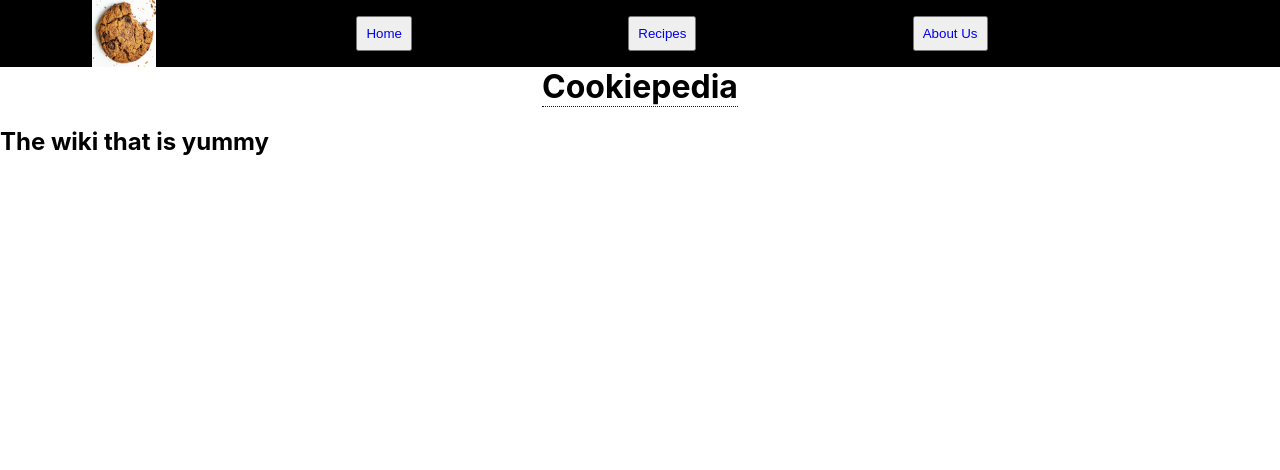
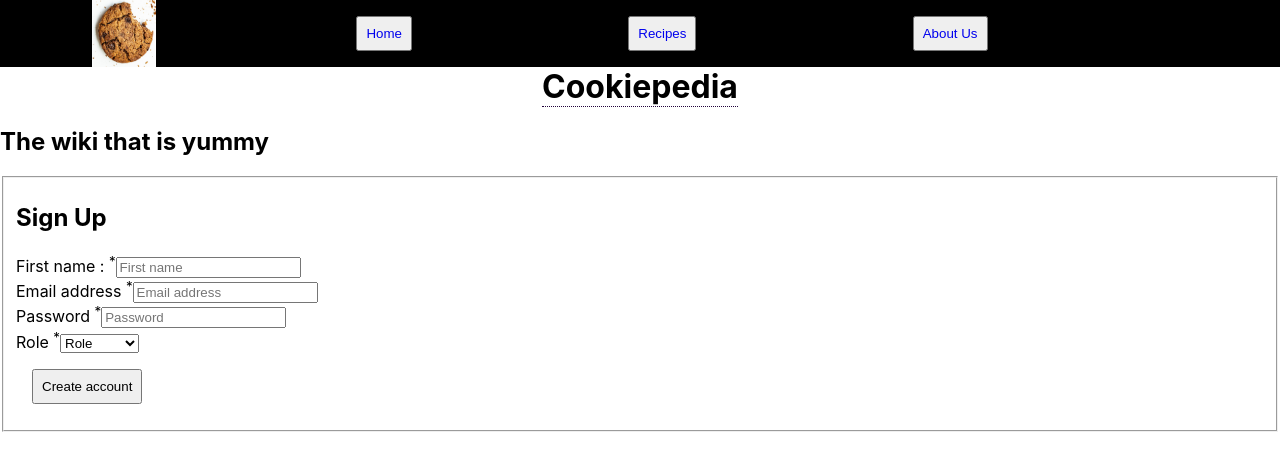
Before and after one commit to djepar/cookiepedia, a React (Create React App) app: page / in a window 1280 px wide. Shown: the top 470 px of the page. Built offline with nearby package versions, Linux system fonts and the light colour scheme.

Commit message:
cookipedia

```diff
--- a/package.json
+++ b/package.json
@@ -11,6 +11,8 @@
     "react-player": "^2.11.0",
     "react-router-dom": "^6.4.2",
     "react-scripts": "5.0.1",
+    "react-utils": "^1.0.0",
+    "utils": "^0.3.1",
     "web-vitals": "^2.1.4"
   },
   "scripts": {
--- a/src/components/AboutUs.js
+++ b/src/components/AboutUs.js
@@ -1,9 +1,10 @@
 export default function AboutMe(){
+
+
     return(
         <div>
             <h1>About Us</h1>
             <h2>A community to share recipes</h2>
-
         </div>
     )
 }
--- a/src/components/Home.js
+++ b/src/components/Home.js
@@ -1,10 +1,11 @@
+import SignIn from "./SignIn";
 function Home(){
     return (
         <div>
 
         <h1>Cookiepedia</h1>
         <h2>The wiki that is yummy</h2>
-
+        <SignIn/>
         </div>
     )
 }
--- /dev/null
+++ b/src/components/SignIn.js
@@ -0,0 +1,82 @@
+import {useState} from 'react'
+import {validateEmail} from "./utils"
+
+const PasswordErrorMessage = () => {
+    return (
+        <p className='FieldError'>Pasword should have at least 8 characters</p>
+    )
+}
+
+
+function SignIn(){
+    const [firstName, setFirstName] = useState("");
+    const [lastName, setLastName] = useState("");
+    const [email, setEmail] = useState("");
+    const [password, setPassword] = useState({
+        value: "",
+        isTouched: false,
+    });
+    const [role, setRole] = useState("role");
+
+    const getIsFormValid = (e) => {
+        //This has to be implemented
+
+        return true;
+    };
+
+    const clearForm = () => {
+        // This has to be implemented
+    };
+
+    const handleSubmit = (e) => {
+        e.preventDefault();
+        if(e.password.length < 8){
+            alert("Bonjour bonjour bonjour")
+        }
+        alert("Account created!");
+        clearForm();
+    };
+
+    return (
+        <div className='App'>
+            <form onSubmit={handleSubmit}>
+                <fieldset>
+                    <h2>Sign Up</h2>
+                <div className='Field'>
+                    <label>
+                        First name : <sup>*</sup>
+                    </label>
+                    <input placeholder='First name' />
+                </div>
+                <div className='Field'>
+                    <label>
+                        Email address <sup>*</sup>
+                    </label>
+                    <input placeholder='Email address' />
+                </div>
+                <div className="Field">
+                    <label>
+                        Password <sup>*</sup>
+                    </label>
+                    <input placeholder='Password' />
+                </div>
+                <div className='Field'>
+                    <label>
+                        Role <sup>*</sup>
+                    </label>
+                    <select>
+                        <option value="role">Role</option>
+                        <option value="individual">Individual</option>
+                        <option value="business">Business</option>
+                    </select>
+                </div>
+                <button type='submit' disabled={!getIsFormValid()}>
+                    Create account
+                </button>
+                </fieldset>
+            </form>
+
+        </div>
+    )
+}
+export default SignIn;
--- /dev/null
+++ b/src/components/utils.js
@@ -0,0 +1,7 @@
+export const validateEmail = (email) => {
+    return String(email)
+    .toLowerCase()
+    .match(
+        /^(([^<>()[\]\\.,;:\s@"]+(\.[^<>()[\]\\.,;:\s@"]+)*)|(".+"))@((\[[0-9]{1,3}\.[0-9]{1,3}\.[0-9]{1,3}\.[0-9]{1,3}\])|(([a-zA-Z\-0-9]+\.)+[a-zA-Z]{2,}))$/
+    );
+};
```
Also changed, not shown: 1 other file (tests, documents, lock files or other folders).
